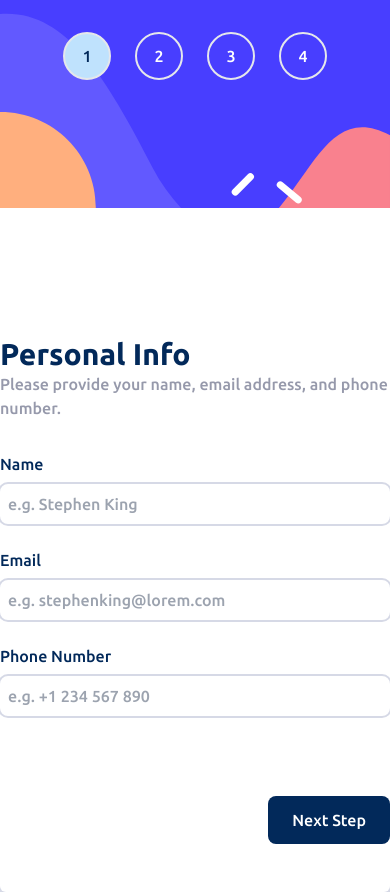
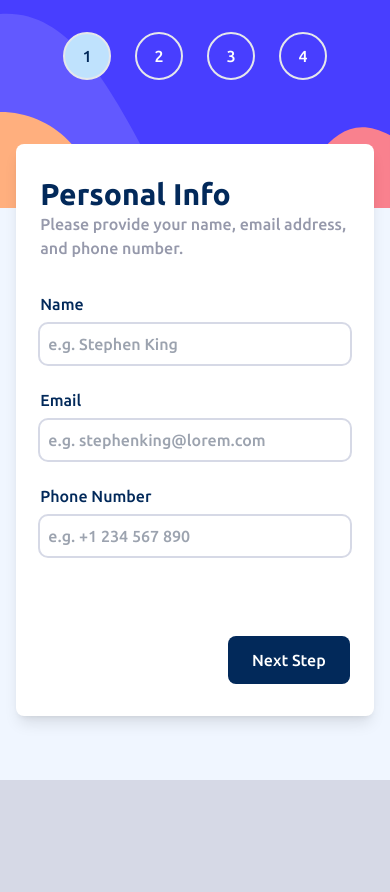
Before and after one commit to AnasBeast/multi-form, a Next.js app: page / in a window 390 px wide. After the commit the page ends 844 px from the top, so only its background shows below. Built offline with nearby package versions, Linux system fonts and the light colour scheme.

Commit message:
Info resp

```diff
--- a/app/components/Info.tsx
+++ b/app/components/Info.tsx
@@ -74,7 +74,7 @@ const Info = () => {
 
   });
   return (
-    <div className={`py-12 space-y-8 ${step===0?"block animate-fade-in":"hidden"} transition-all duration-200 ease-out`}>
+    <div className={`md:py-12 space-y-8 ${step===0?"block animate-fade-in":"hidden"} transition-all duration-200 ease-out md:px-0 md:top-0 relative -top-16 bg-white w-11/12 md:w-auto px-6 rounded-lg md:rounded-none py-8 mx-auto shadow-lg md:shadow-none`}>
       <div>
         <h1 className="text-3xl text-marineblue font-bold">Personal Info</h1>
         <h2 className="text-coolgray">Please provide your name, email address, and phone number.</h2>
--- a/app/page.tsx
+++ b/app/page.tsx
@@ -24,7 +24,7 @@ export default function Home() {
   }, [step]);
   return (
   <div className="w-screen h-screen md:flex items-center justify-center">
-    <div className="md:w-[1000px] md:h-[600px] bg-white md:p-4 rounded-md flex md:flex-row flex-col gap-20">
+    <div className="md:w-[1000px] md:h-[600px] bg-white md:p-4 rounded-md flex md:flex-row flex-col md:gap-20">
       <div className="object-contain">
         <div className="absolute z-10 flex md:flex-col gap-6 p-8 justify-center md:justify-normal w-full md:w-[274px]">
           {steps.map((step,index)=>(
@@ -42,11 +42,11 @@ export default function Home() {
         </div>
 
         <div className="relative h-52 md:h-auto overflow-hidden">
-          <img src="./images/bg-sidebar-desktop.svg" className="relative -top-[475px] md:top-0 w-full" alt="side" />
+          <img src="./images/bg-sidebar-desktop.svg" className="relative -top-[475px] md:top-0 w-full object-cover" alt="side" />
 
         </div>
       </div>
-      <div className="md:w-[600px]">
+      <div className="md:w-[600px] bg-magnolia md:bg-none">
         <Info/>
         <Plan/>
         <AddOns/>
```
